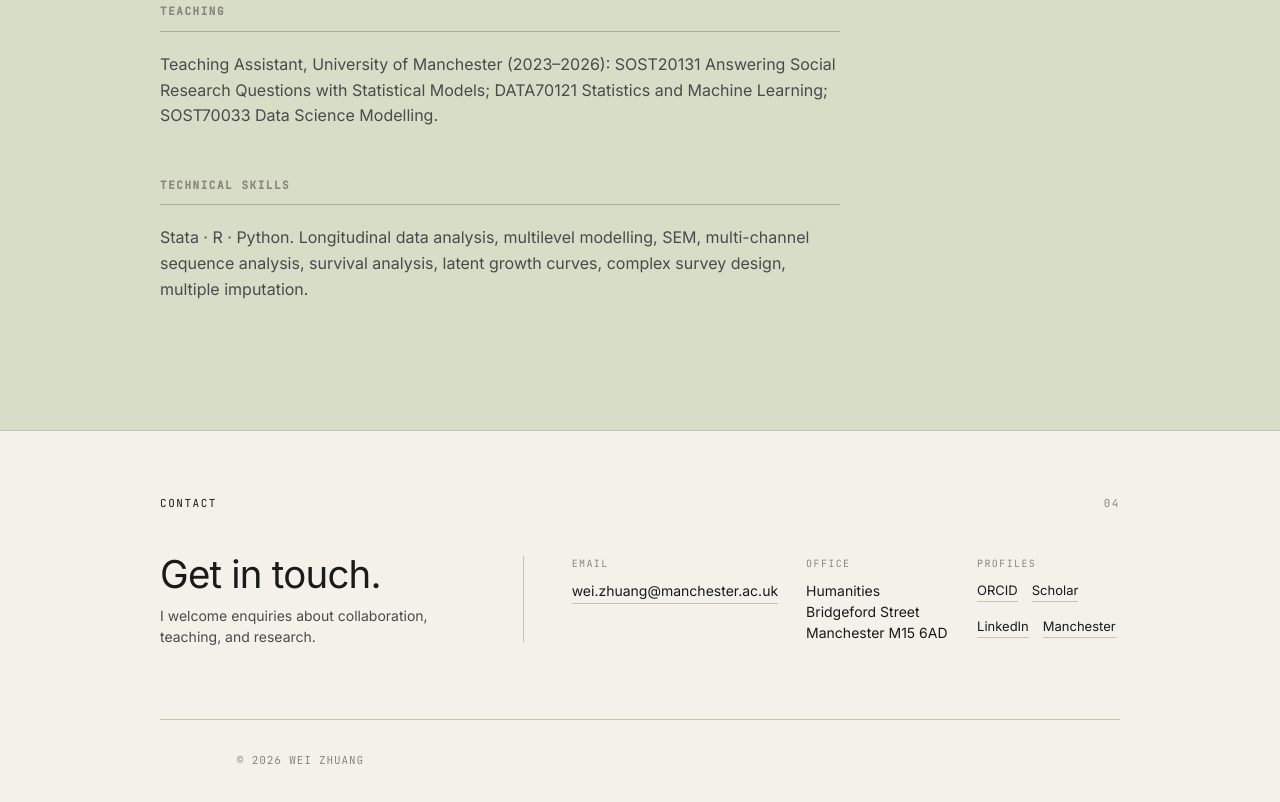
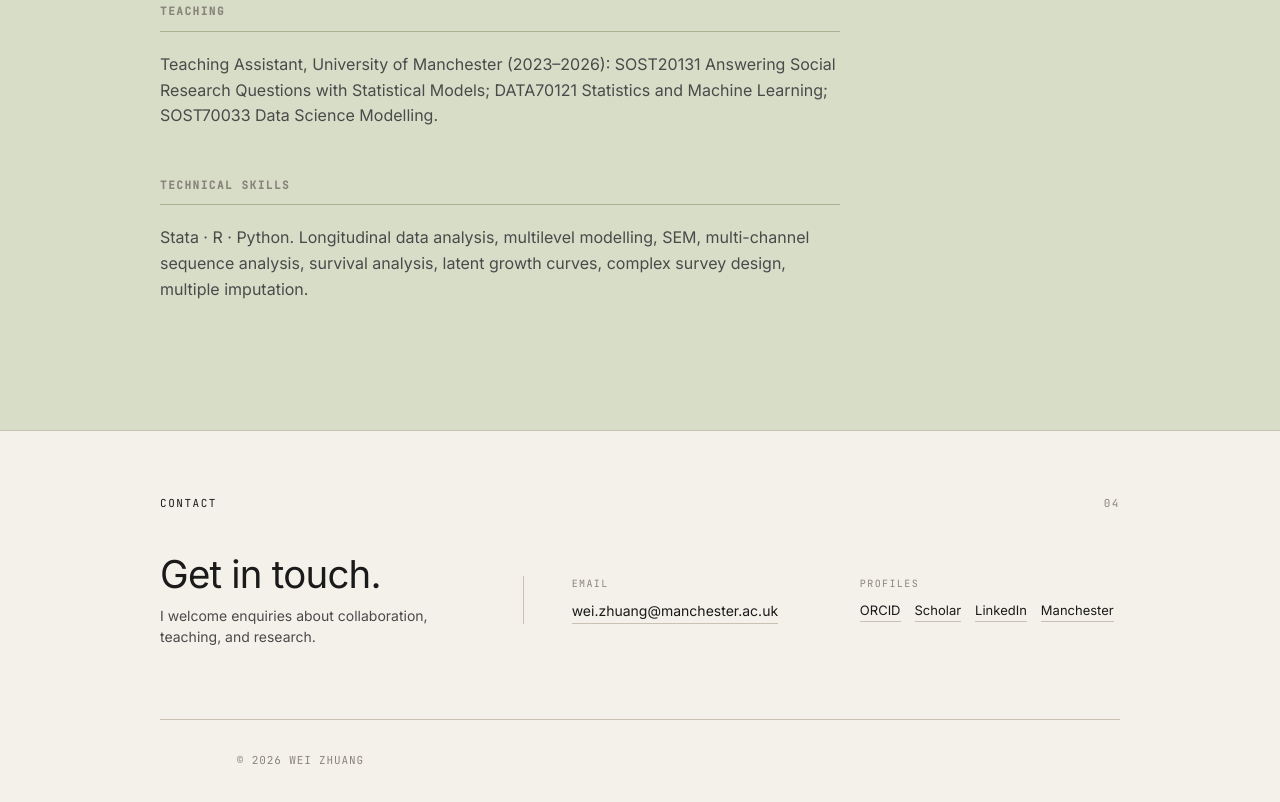
Before and after one commit to zhwei0209/zhwei0209.github.io, a plain HTML site: page index.html in a window 1280 px wide. Shown: the part 3694-4496 px from the top of the page. Drawn offline with Linux system fonts and the light colour scheme.

Commit message:
Remove Office from Contact

```diff
--- a/index.html
+++ b/index.html
@@ -186,10 +186,6 @@
             <a href="mailto:wei.zhuang@manchester.ac.uk">wei.zhuang@manchester.ac.uk</a>
           </div>
           <div>
-            <span class="contact-k">Office</span>
-            <span class="contact-v">Humanities Bridgeford Street<br/>Manchester M15 6AD</span>
-          </div>
-          <div>
             <span class="contact-k">Profiles</span>
             <span class="contact-links">
               <a href="https://orcid.org/0000-0002-6992-4039" target="_blank" rel="noopener">ORCID</a>
--- a/style.css
+++ b/style.css
@@ -229,7 +229,7 @@ main { width: 100%; }
 }
 .contact-grid {
   display: grid;
-  grid-template-columns: repeat(3, 1fr);
+  grid-template-columns: repeat(2, 1fr);
   gap: 28px;
   padding-left: clamp(24px, 4vw, 48px);
   border-left: 1px solid var(--rule);
```
